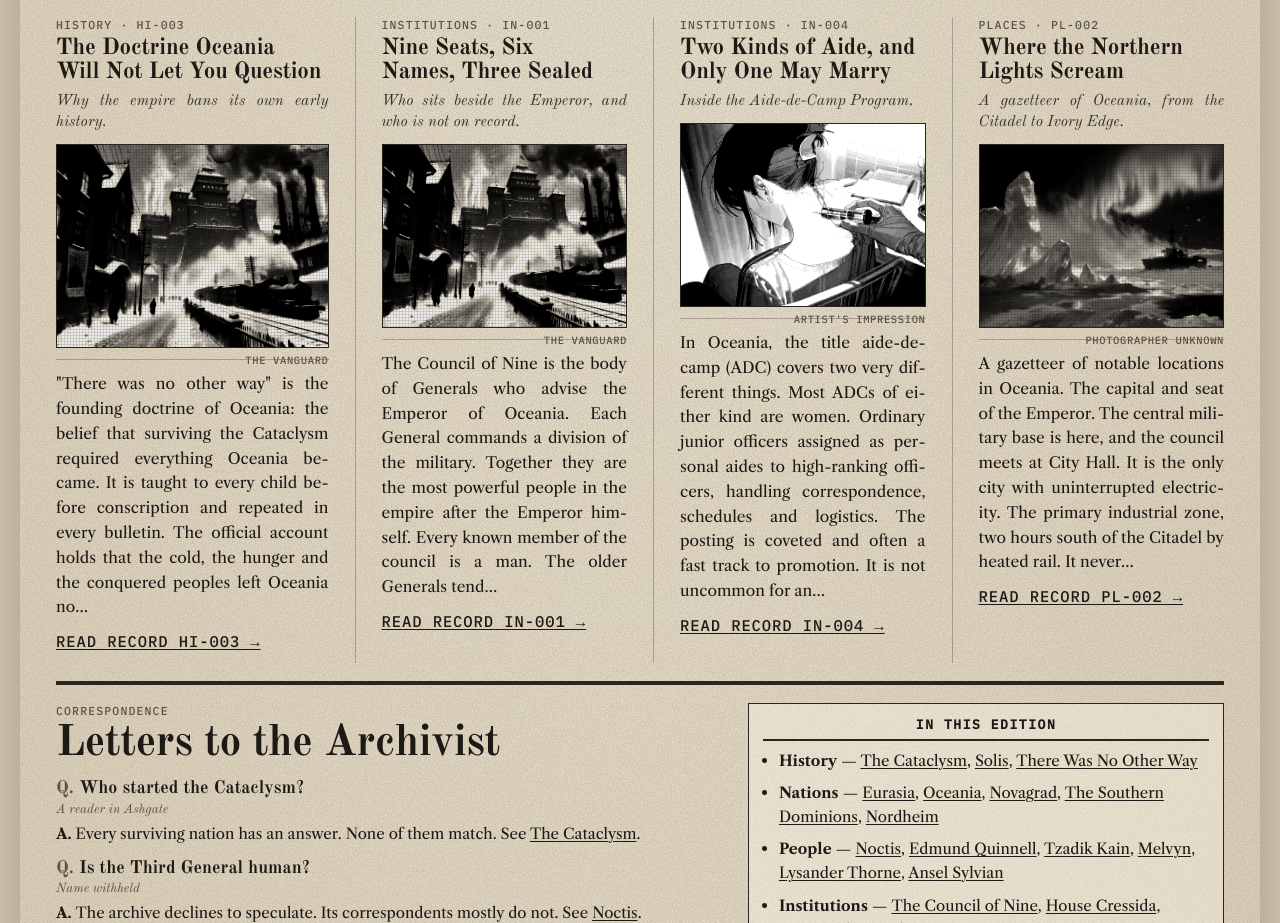
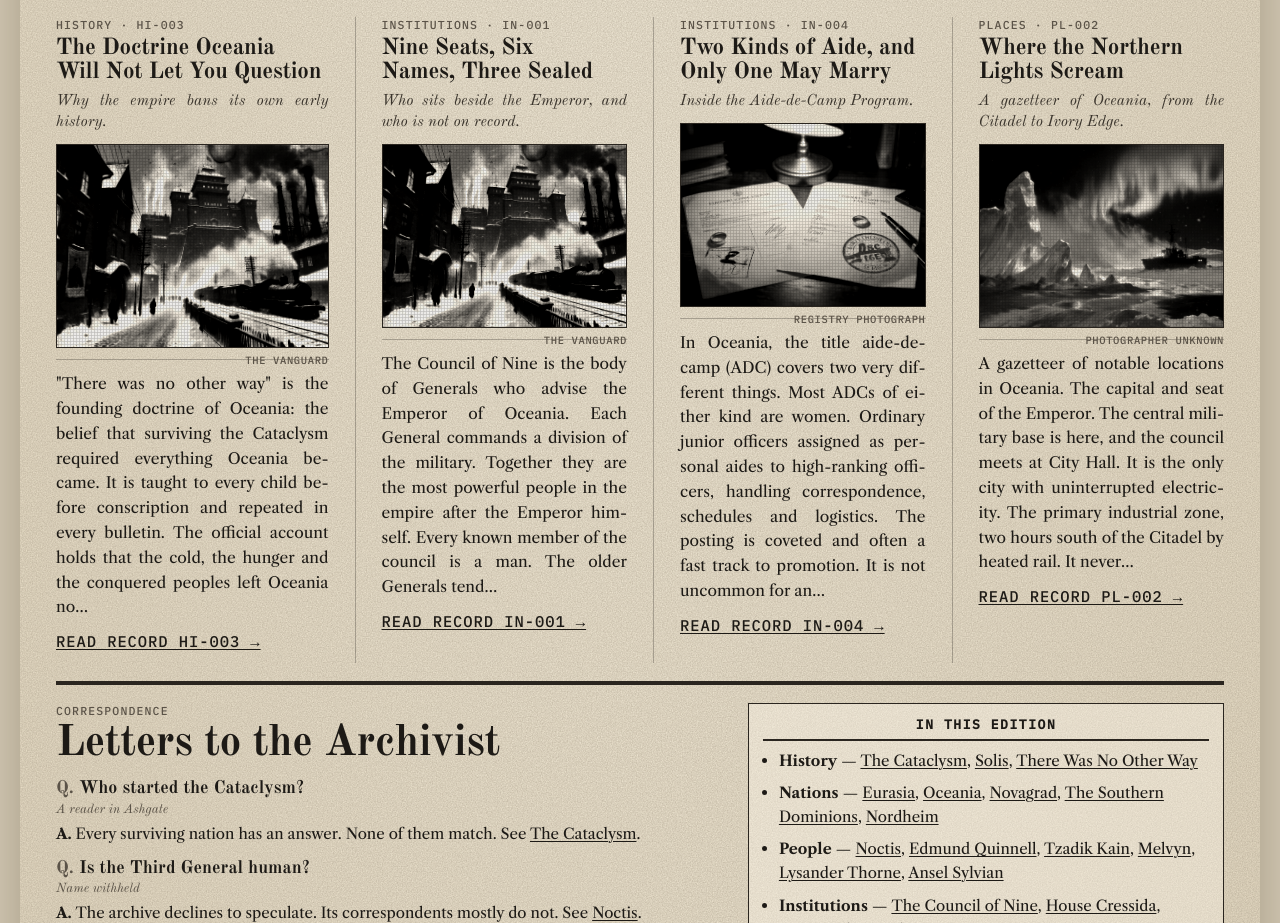
Before and after one commit to Myscellus/solis-archive, a plain HTML site: page index.html in a window 1280 px wide. Shown: the part 2480-3403 px from the top of the page. Drawn offline with nearby package versions, Linux system fonts and the light colour scheme; a web font is replaced by a local one.

Commit message:
Front-page ADC story: rings photograph
Co-Authored-By: Claude Opus 5.5 <noreply@anthropic.com>
Claude-Session: https://claude.ai/code/session_01QNd8iCUVPjRabrV2dFTxMq

```diff
--- a/index.html
+++ b/index.html
@@ -270,6 +270,7 @@ const ART = {
   "insignia-3": "images/noctis.png",
   world: "images/world.jpg",
   "adc-sketch": "images/adc-sketch.png",
+  "adc-rings": "images/adc-rings.png",
   ivory: "images/ivory.jpg",
   novagrad: "images/novagrad.jpg",
   "thumb-noctis": "images/noctis-face.webp",
@@ -628,7 +629,7 @@ see: ["oceania","tzadik","edmund"]
 
 /* ===================== HOME CONTENT ===================== */
 const FEATURES = ["cataclysm","founding-myth","council","novagrad","adc","places-oceania"];
-const FEATURE_ART = { "places-oceania": "ivory", "council": "council", "adc": "adc-sketch" };
+const FEATURE_ART = { "places-oceania": "ivory", "council": "council", "adc": "adc-rings" };
 const FEATURE_BLURB = {
   "cataclysm": "Half of Solis went to war. Nobody agrees who started it.",
   "founding-myth": "Oceania's founding doctrine, and why it bans its own history.",
@@ -806,7 +807,7 @@ function plain(html){ const d = document.createElement("div"); d.innerHTML = htm
 /* ===================== VIEWS (broadsheet) ===================== */
 const view = document.getElementById("view");
 
-const CREDIT = { world: "Archive print", eurasia: "Crown & Altar Gazette", oceania: "The Vanguard", novagrad: "Smuggled print", ivory: "Photographer unknown", council: "The Vanguard", citadel: "The Vanguard", furnace: "The Vanguard", opera: "Sylvian bulletin", ships: "Cressida Shipping", domes: "Crown & Altar Gazette", dominions: "Archive print", nordheim: "Photographer unknown", greymarch: "General Staff", "insignia-4": "The Vanguard", "insignia-5": "Sylvian bulletin", "insignia-6": "Photographer withheld", "insignia-3": "Photographer unknown", "adc-sketch": "Artist's impression" };
+const CREDIT = { world: "Archive print", eurasia: "Crown & Altar Gazette", oceania: "The Vanguard", novagrad: "Smuggled print", ivory: "Photographer unknown", council: "The Vanguard", citadel: "The Vanguard", furnace: "The Vanguard", opera: "Sylvian bulletin", ships: "Cressida Shipping", domes: "Crown & Altar Gazette", dominions: "Archive print", nordheim: "Photographer unknown", greymarch: "General Staff", "insignia-4": "The Vanguard", "insignia-5": "Sylvian bulletin", "insignia-6": "Photographer withheld", "insignia-3": "Photographer unknown", "adc-sketch": "Artist's impression", "adc-rings": "Registry photograph" };
 const BANNER_CAP = { "adc-sketch": "Artist's impression of a candidate during processing, drawn from a witness account. Photography is not permitted inside the bioengineering division. Faces are not recorded.", ivory: "Ivory Edge, photographed from the last safe ridge.", greymarch: "Greymarch Pass after the thaw.", citadel: "The Citadel.", oceania: "The Citadel under blizzard.", opera: "The Pandora on a performance night.", council: "City Hall, the Citadel, where the council meets." };
 const HEADLINES = {
   cataclysm: ["Half of Solis Goes to War; the Sky Does Not Return", "Every surviving nation agrees on how it ended. None of them agree on how it began."],
```
Also changed, not shown: images/adc-rings.png (added).
